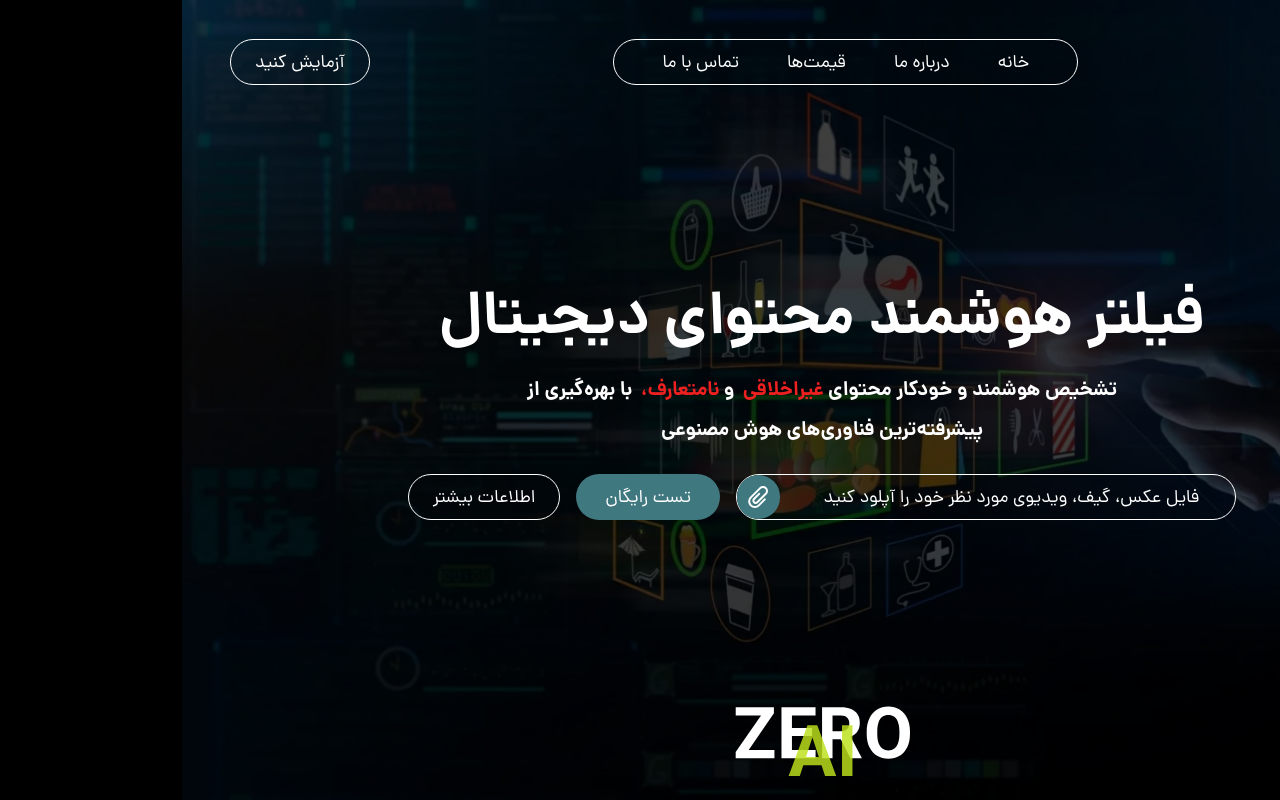
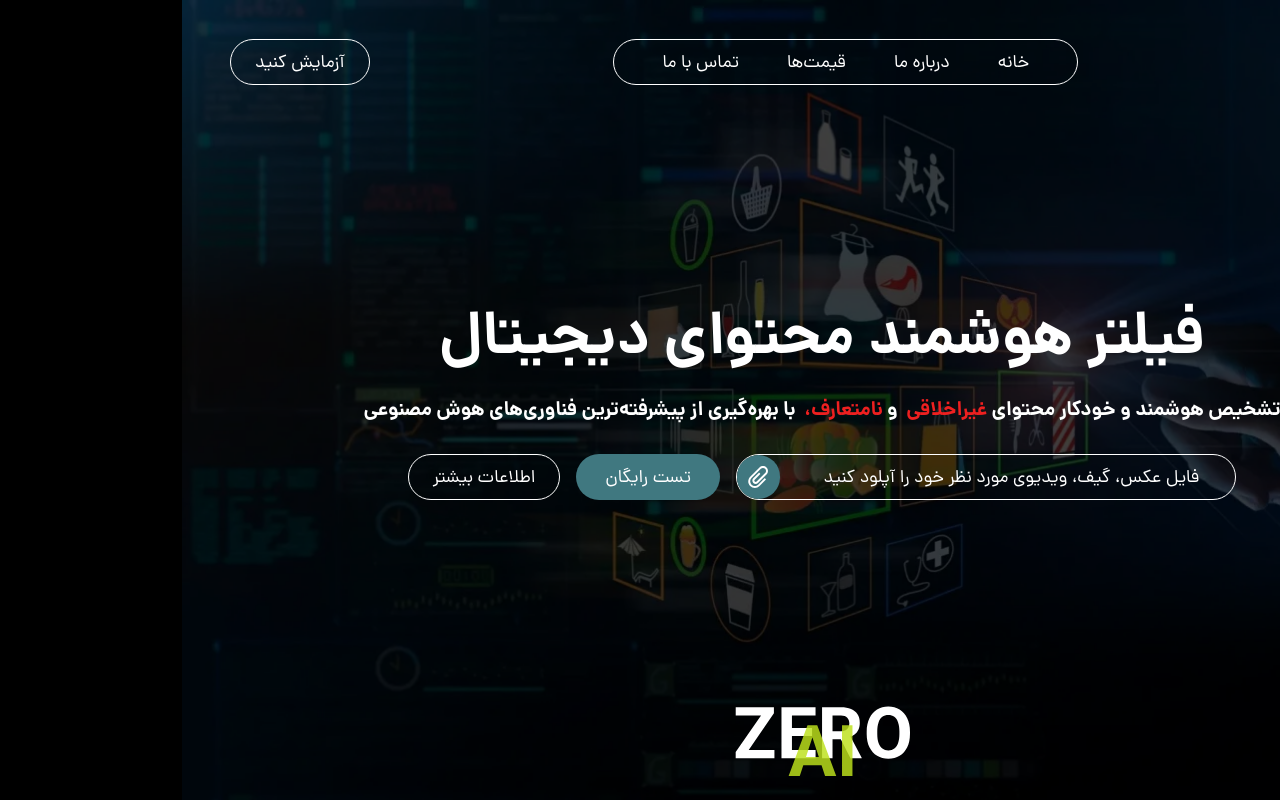
Before and after one commit to fatemeh-bd/zero, a Next.js app: page / in a window 1280 px wide. Built offline with nearby package versions, Linux system fonts and the light colour scheme.

Commit message:
edit paragraph

```diff
--- a/src/api/callApi.ts
+++ b/src/api/callApi.ts
@@ -15,7 +15,7 @@ const createAxiosInstance = (
 
   const instance = axios.create({
     baseURL: BASE_URL,
-    timeout: 30000,
+    timeout: 90000,
     headers,
     signal: controller?.signal,
   });
--- a/src/app/_components/UploadFile.tsx
+++ b/src/app/_components/UploadFile.tsx
@@ -47,7 +47,6 @@ const UploadFile = () => {
       setFileInfo({ name: file.name, size: `${sizeInKB} KB`, type, file });
     }
   };
-
 
   const detectedHandler = async () => {
     if (!fileInfo) {
@@ -100,12 +99,12 @@ const UploadFile = () => {
   return (
     <>
       <Button
-        className="!pl-0 !py-0 lg:!gap-8 !gap-2 justify-between lg:w-[500px]"
+        className="!pl-0 max-[500px]:pr-4  !py-0 lg:!gap-8 !gap-2 justify-between lg:w-[500px]"
         onClick={() => chooseFileRef.current?.click()}
       >
         <span className="w-[90%]">
-          {fileInfo
-            ? `${
+          {fileInfo ? (
+            `${
               fileInfo.name.length >= 20
                 ? `${fileInfo.name.slice(0, 15)}..${fileInfo.name.slice(
                     fileInfo.name.length - 4,
@@ -113,10 +112,23 @@ const UploadFile = () => {
                   )} `
                 : fileInfo.name
             } - ${fileInfo.size}`
-            : "فایل عکس، گیف، ویدیوی مورد نظر خود را آپلود کنید"}
+          ) : (
+            <>
+              <span className="hidden sm:block">
+                فایل عکس، گیف، ویدیوی مورد نظر خود را آپلود کنید
               </span>
+              <span className="block sm:hidden">
+                فایل مورد نظر خود را آپلود کنید
+              </span>
+            </>
+          )}
+        </span>
+
         <AttachmentIcon className="bg-primary p-2 rounded-full text-center self-center" />
       </Button>
+      <p className="block sm:hidden text-primary text-xs">
+        فایل انتخابی باید عکس، گیف و یا ویدیو باشد (زیر ۵۰ مگابایت)
+      </p>
       {/* <Button
         className="bg-primary !border-transparent"
         onClick={detectedHandler}
--- a/src/app/globals.css
+++ b/src/app/globals.css
@@ -10,9 +10,12 @@
 body {
   direction: rtl;
 }
-
 .Toastify__toast-container {
-  width: 100%;
-  max-width: 70vw;
   text-align: right;
 }
+@media (min-width: 512px) {
+  .Toastify__toast-container {
+    width: 100%;
+    max-width: 70vw;
+  }
+}
--- a/src/app/page.tsx
+++ b/src/app/page.tsx
@@ -12,13 +12,11 @@ export default function Home() {
         تشخیص هوشمند و خودکار محتوای
         <span className="text-[#EE2020] inline-block mx-1">غیراخلاقی</span> و
         <span className="text-[#EE2020] inline-block mx-1">نامتعارف،</span> با
-        بهره‌گیری از
-        <br />
-        پیشرفته‌ترین فناوری‌های هوش مصنوعی
+        بهره‌گیری از پیشرفته‌ترین فناوری‌های هوش مصنوعی
       </Paraghrap>
       <div className="flex lg:flex-nowrap flex-wrap justify-center gap-4 items-center">
         <UploadFile />
-        <Link className={buttonClass} href={"/prices"}>
+        <Link href={"/"} className={buttonClass}>
           اطلاعات بیشتر
         </Link>
       </div>
--- a/src/components/typography/Paraghrap.tsx
+++ b/src/components/typography/Paraghrap.tsx
@@ -8,13 +8,13 @@ const Paraghrap = ({
   className?: string;
 }) => {
   return (
-    <p
-      className={`lg:text-xl text-base py-6 text-center px-8 font-medium lg:leading-10 leading-8 ${
+    <h2
+      className={`lg:text-xl text-base py-6 text-center sm:px-8 px-0 font-medium lg:leading-10 leading-8 ${
         className || ""
       }`}
     >
       {children}
-    </p>
+    </h2>
   );
 };
 
```
Lines whose indentation alone changed are shown as unchanged.
